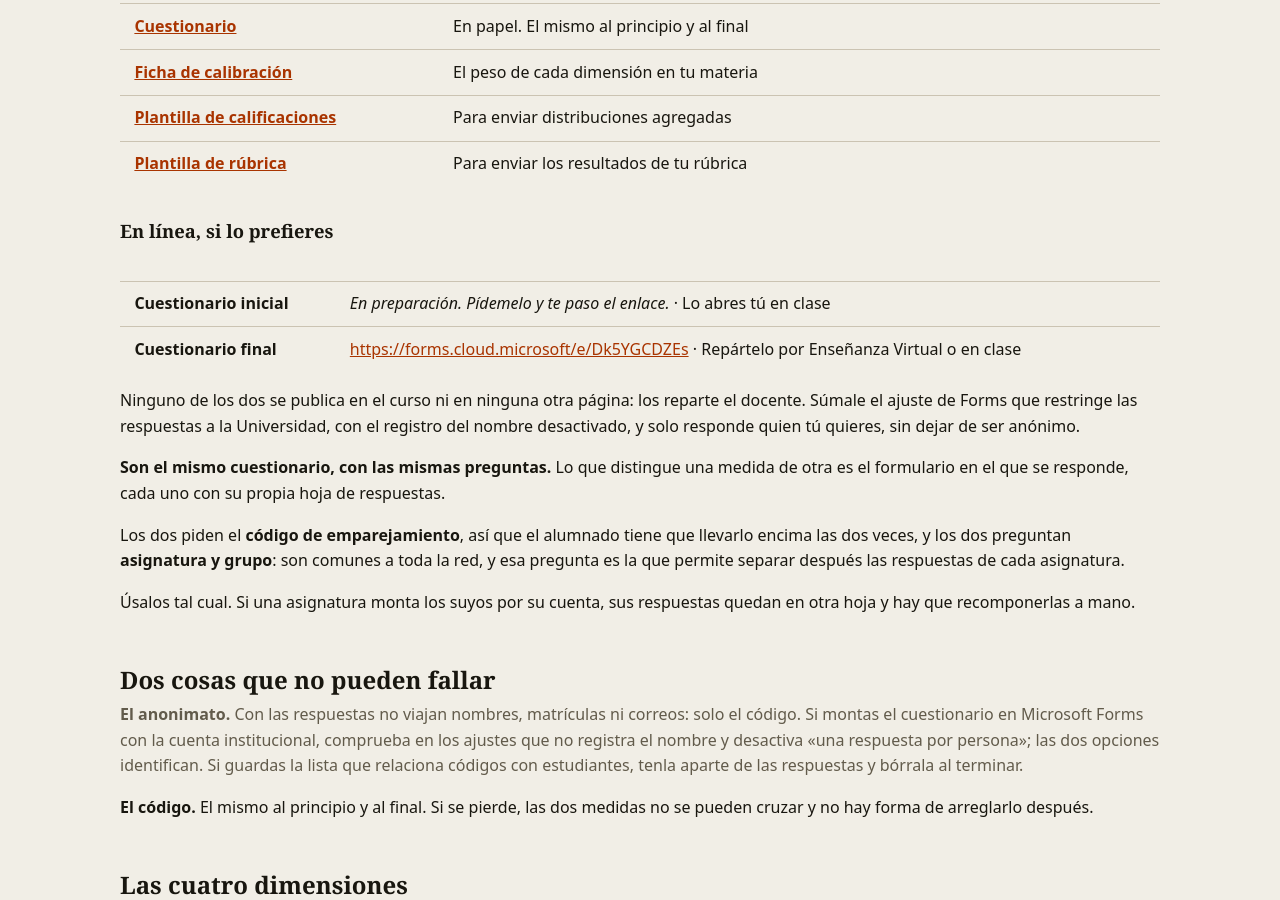
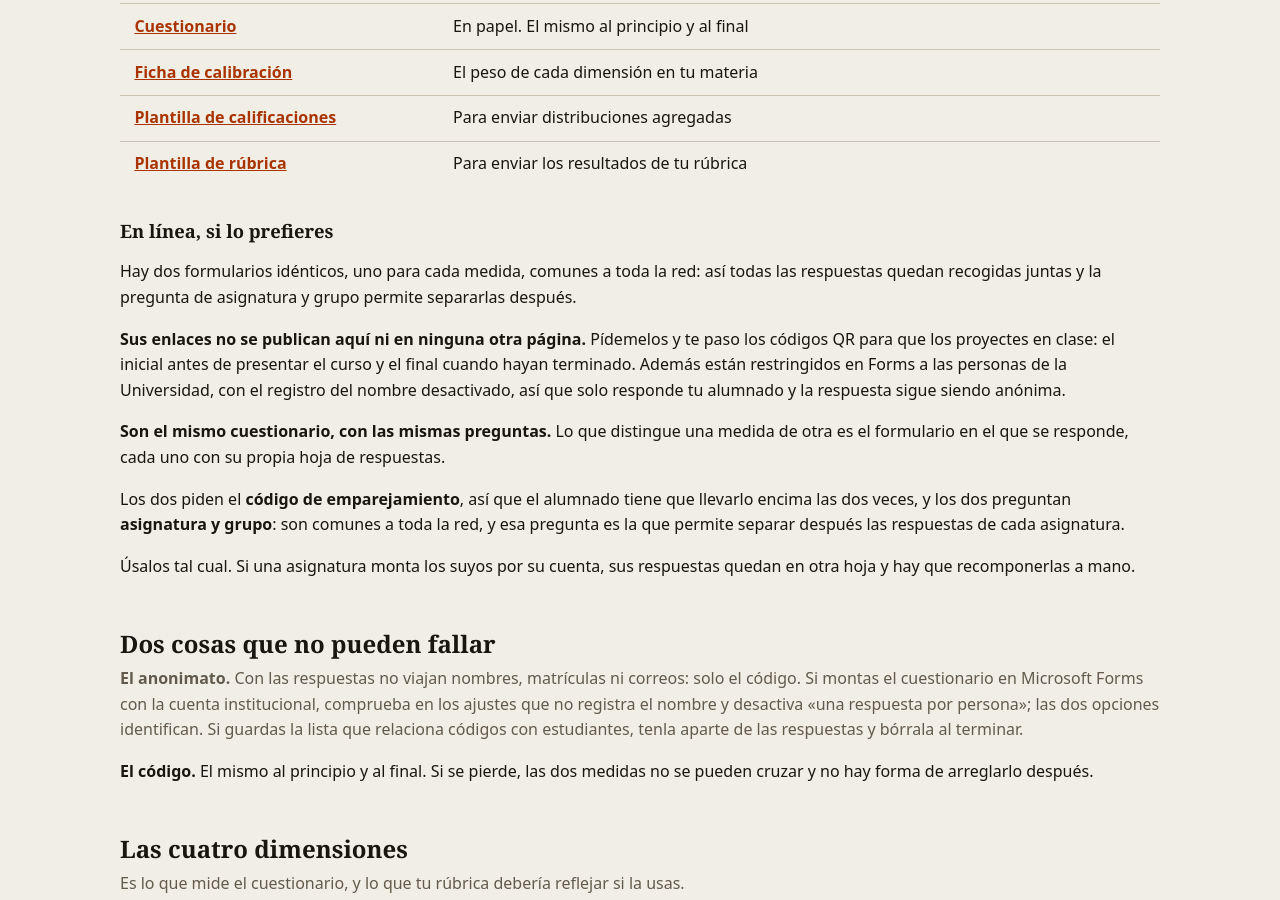
Before and after one commit to jorgeBIGS/innovacion-US-3165, a Jekyll site: the page built from profesorado.md, in a window 1280 px wide and 900 px high, scrolled down 1118 px. Built offline with Jekyll 4.4.1, drawn with Linux system fonts in a browser that asks for light colours.

Commit message:
Los enlaces de los cuestionarios salen del repositorio y del sitio
Son públicos los dos, así que cualquier enlace publicado aquí es un
enlace abierto. La coordinación reparte los formularios al profesorado
como códigos QR, fuera del sitio.

La página del profesorado explica que existen y cómo pedirlos, sin
contenerlos.

Co-Authored-By: Claude Opus 5 <noreply@anthropic.com>

```diff
--- a/_config.yml
+++ b/_config.yml
@@ -5,15 +5,8 @@ description: >-
 lang: es
 github_url: https://github.com/jorgeBIGS/innovacion-US-3165
 
-# Formularios en línea, idénticos y comunes a toda la red: así todas las respuestas
-# quedan en dos hojas que recoge la coordinación, y la pregunta de asignatura y grupo
-# permite separarlas. Una asignatura puede usar los suyos con 'formulario_inicial' o
-# 'formulario' en sus datos, pero entonces sus respuestas quedan fuera de esas hojas.
-#
-# El inicial NO se enlaza desde el curso: lo pasa el docente en clase, antes de que el
-# alumnado vea ninguna lección. El final sí, como última tarjeta del curso.
-formulario_inicial_comun:
-formulario_comun: https://forms.cloud.microsoft/e/Dk5YGCDZEs
+# Los enlaces de los cuestionarios NO se guardan aquí: este repositorio es público. La
+# coordinación los reparte al profesorado como códigos QR, fuera del sitio.
 url: https://jorgebigs.github.io
 baseurl: /innovacion-US-3165
 
--- a/profesorado.md
+++ b/profesorado.md
@@ -65,16 +65,15 @@ evaluaste con ella.
 
 ### En línea, si lo prefieres
 
-{% assign inicial = site.formulario_inicial_comun %}
-| | |
-| --- | --- |
-| **Cuestionario inicial** | {% if inicial %}<{{ inicial }}>{% else %}*En preparación. Pídemelo y te paso el enlace.*{% endif %} · Lo abres tú en clase |
-| **Cuestionario final** | <{{ site.formulario_comun }}> · Repártelo por Enseñanza Virtual o en clase |
+Hay dos formularios idénticos, uno para cada medida, comunes a toda la red: así todas las
+respuestas quedan recogidas juntas y la pregunta de asignatura y grupo permite separarlas
+después.
 
-Ninguno de los dos se publica en el curso ni en ninguna otra página: los reparte el
-docente. Súmale el ajuste de Forms que restringe las respuestas a la Universidad, con el
-registro del nombre desactivado, y solo responde quien tú quieres, sin dejar de ser
-anónimo.
+**Sus enlaces no se publican aquí ni en ninguna otra página.** Pídemelos y te paso los
+códigos QR para que los proyectes en clase: el inicial antes de presentar el curso y el
+final cuando hayan terminado. Además están restringidos en Forms a las personas de la
+Universidad, con el registro del nombre desactivado, así que solo responde tu alumnado y
+la respuesta sigue siendo anónima.
 
 **Son el mismo cuestionario, con las mismas preguntas.** Lo que distingue una medida de
 otra es el formulario en el que se responde, cada uno con su propia hoja de respuestas.
```
Also changed, not shown: docencia/anadir-asignatura.md (+3 -7 lines).
